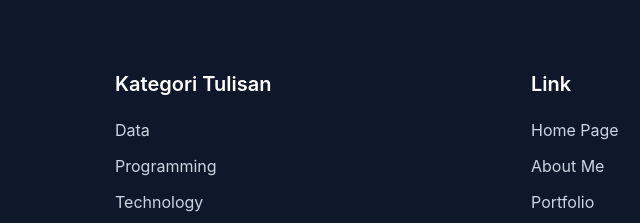
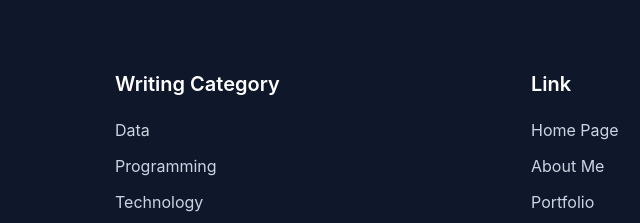
Before and after one commit to arknsa/Web-Portfolio, a website: page index.html in a window 1280 px wide. Shown: the part 5002-5225 px from the top of the page, 333-973 px from the left. Drawn offline with Linux system fonts and the light colour scheme.

Commit message:
Update index.html

```diff
--- a/index.html
+++ b/index.html
@@ -355,7 +355,7 @@
             <p>Surabaya</p>
           </div>
           <div class="mb-12 w-full px-4 md:w-1/3">
-            <h3 class="mb-5 text-xl font-semibold text-white">Kategori Tulisan</h3>
+            <h3 class="mb-5 text-xl font-semibold text-white">Writing Category</h3>
             <ul class="text-slate-300">
               <li>
                 <a href="#" class="mb-3 inline-block text-base hover:text-primary">Data</a>
```
